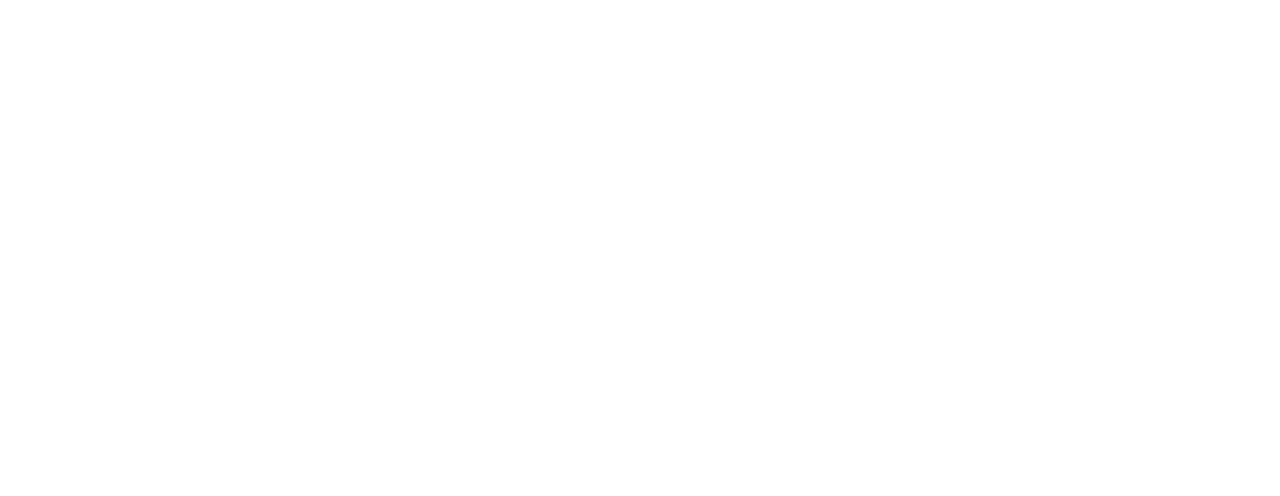
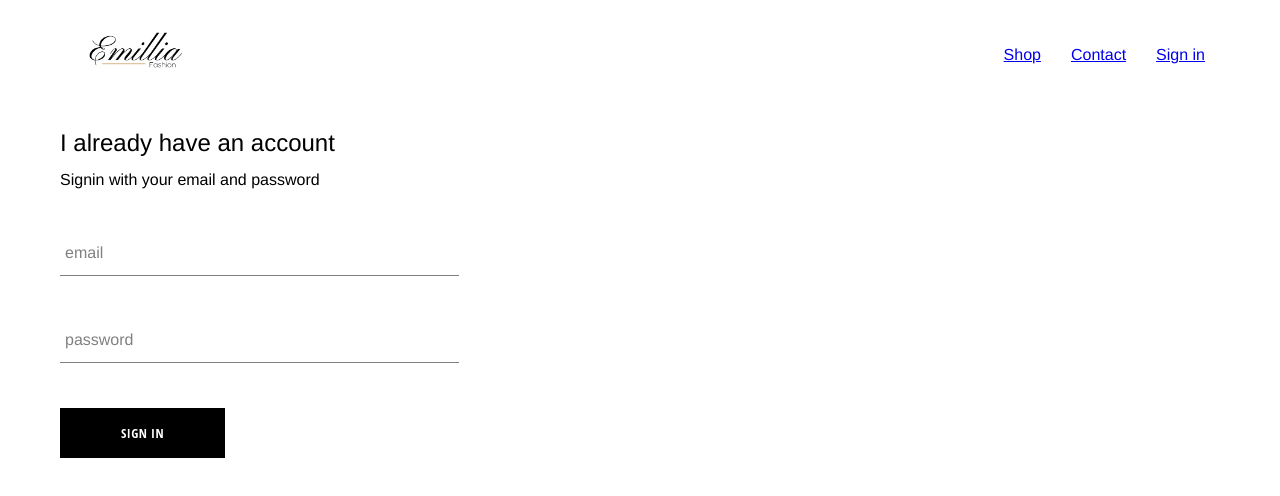
Before and after one commit to nishthasharma09/E-com-Website, a React (Create React App) app: page /signin in a window 1280 px wide. Shown: the top 496 px of the page. Built offline with nearby package versions, Linux system fonts and the light colour scheme.

Commit message:
Added sign-in page

```diff
--- a/src/App.js
+++ b/src/App.js
@@ -1,16 +1,19 @@
 import React from "react";
-import { Router } from "react-router";
 import { Switch, Route } from "react-router-dom";
 import "./App.css";
 import HomePage from "./pages/Homepage/homepage";
 import ShopPage from "./pages/shop/shoppage";
+import Header from "./components/header/header";
+import SignInAndSignUpPage from "./pages/user-auth/user-auth";
 
 function App() {
 	return (
 		<div>
+			<Header />
 			<Switch>
 				<Route exact path="/" component={HomePage} />
 				<Route path="/shop" component={ShopPage} />
+				<Route path="/signin" component={SignInAndSignUpPage} />
 			</Switch>
 		</div>
 	);
--- /dev/null
+++ b/src/components/header/header.js
@@ -0,0 +1,28 @@
+import React from "react";
+import "./header.scss";
+import { Link } from "react-router-dom";
+import logo from "../assets/logo.png";
+
+const Header = () => {
+	return (
+		<div className="header">
+			<Link to="/" className="logo-container">
+				<img src={logo} alt="logo" width={150} />
+			</Link>
+
+			<div className="options">
+				<Link to="/shop" className="option">
+					Shop
+				</Link>
+				<Link to="/shop" className="option">
+					Contact
+				</Link>
+				<Link to="/signin" className="option">
+					Sign in
+				</Link>
+			</div>
+		</div>
+	);
+};
+
+export default Header;
--- /dev/null
+++ b/src/components/header/header.scss
@@ -0,0 +1,23 @@
+.header {
+	height: 70px;
+	width: 100%;
+	display: flex;
+	justify-content: space-between;
+	margin-bottom: 25px;
+
+	.logo-container {
+		height: 0%;
+	}
+
+	.options {
+		width: 50%;
+		height: 100%;
+		display: flex;
+		align-items: center;
+		justify-content: flex-end;
+
+		.option {
+			padding: 10px 15px;
+		}
+	}
+}
--- /dev/null
+++ b/src/components/resusable-components/button/button.js
@@ -0,0 +1,12 @@
+import React from "react";
+import "./button.scss";
+
+const CustomButton = ({ children, ...otherProps }) => {
+	return (
+		<button className="custom-button" {...otherProps}>
+			{children}
+		</button>
+	);
+};
+
+export default CustomButton;
--- /dev/null
+++ b/src/components/resusable-components/button/button.scss
@@ -0,0 +1,22 @@
+.custom-button {
+	min-width: 165px;
+	width: auto;
+	height: 50px;
+	letter-spacing: 0.5px;
+	line-height: 50px;
+	padding: 0 30px;
+	font-size: 13px;
+	background-color: black;
+	color: white;
+	text-transform: uppercase;
+	font-family: "Open Sans Condensed", sans-serif;
+	font-weight: 400;
+	border: none;
+	cursor: pointer;
+
+	&:hover {
+		background-color: white;
+		color: black;
+		border: 1px solid black;
+	}
+}
--- /dev/null
+++ b/src/components/resusable-components/form-input/form-input.js
@@ -0,0 +1,20 @@
+import React from "react";
+
+import "./form-input.scss";
+
+const FormInput = ({ handleChange, label, ...otherProps }) => (
+	<div className="group">
+		<input className="form-input" onChange={handleChange} {...otherProps} />
+		{label ? (
+			<label
+				className={`${
+					otherProps.value.length ? "shrink" : ""
+				} form-input-label`}
+			>
+				{label}
+			</label>
+		) : null}
+	</div>
+);
+
+export default FormInput;
--- /dev/null
+++ b/src/components/resusable-components/form-input/form-input.scss
@@ -0,0 +1,54 @@
+$sub-color: grey;
+$main-color: black;
+
+@mixin shrinkLabel {
+	top: -14px;
+	font-size: 12px;
+	color: $main-color;
+}
+
+.group {
+	position: relative;
+	margin: 45px 0;
+
+	.form-input {
+		background: none;
+		background-color: white;
+		color: $sub-color;
+		font-size: 18px;
+		padding: 10px 10px 10px 5px;
+		display: block;
+		width: 100%;
+		border: none;
+		border-radius: 0;
+		border-bottom: 1px solid $sub-color;
+		margin: 25px 0;
+
+		&:focus {
+			outline: none;
+		}
+
+		&:focus ~ .form-input-label {
+			@include shrinkLabel();
+		}
+	}
+
+	input[type="password"] {
+		letter-spacing: 0.3em;
+	}
+
+	.form-input-label {
+		color: $sub-color;
+		font-size: 16px;
+		font-weight: normal;
+		position: absolute;
+		pointer-events: none;
+		left: 5px;
+		top: 10px;
+		transition: 300ms ease all;
+
+		&.shrink {
+			@include shrinkLabel();
+		}
+	}
+}
--- /dev/null
+++ b/src/components/sign-in/sign-in.js
@@ -0,0 +1,58 @@
+import React, { Component } from "react";
+import "./sign-in.scss";
+import FormInput from "../resusable-components/form-input/form-input";
+import CustomButton from "../resusable-components/button/button";
+
+class SignIn extends Component {
+	constructor(props) {
+		super(props);
+
+		this.state = {
+			email: "",
+			password: "",
+		};
+	}
+
+	handleSubmit(event) {
+		event.preventDefault();
+		this.setState({ email: "", password: "" });
+	}
+
+	handleChange = (event) => {
+		const { name, value } = event.target;
+		this.setState({ [name]: value });
+	};
+
+	render() {
+		return (
+			<div className="sign-in">
+				<h2 className="title">I already have an account </h2>
+				<span>Signin with your email and password</span>
+
+				<form onSubmit={this.handleSubmit}>
+					<FormInput
+						label="email"
+						name="email"
+						handleChange={this.handleChange}
+						type="email"
+						value={this.state.email}
+						required
+					/>
+
+					<FormInput
+						label="password"
+						name="password"
+						type="password"
+						value={this.state.password}
+						handleChange={this.handleChange}
+						required
+					/>
+
+					<CustomButton type="submit">Sign in</CustomButton>
+				</form>
+			</div>
+		);
+	}
+}
+
+export default SignIn;
--- /dev/null
+++ b/src/components/sign-in/sign-in.scss
@@ -0,0 +1,10 @@
+.sign-in {
+	width: 30vw;
+	display: flex;
+	flex-direction: column;
+
+	.title {
+		margin: 14px 0;
+		font-weight: 500;
+	}
+}
--- /dev/null
+++ b/src/pages/user-auth/user-auth.js
@@ -0,0 +1,13 @@
+import React from "react";
+import "./user-auth.scss";
+import SignIn from "../../components/sign-in/sign-in";
+
+const SignInAndSignUpPage = () => {
+	return (
+		<div className="sign-in-and-sign-up">
+			<SignIn />
+		</div>
+	);
+};
+
+export default SignInAndSignUpPage;
```
Also changed, not shown: src/components/assets/logo.png (added), src/pages/user-auth/user-auth.scss (added).
